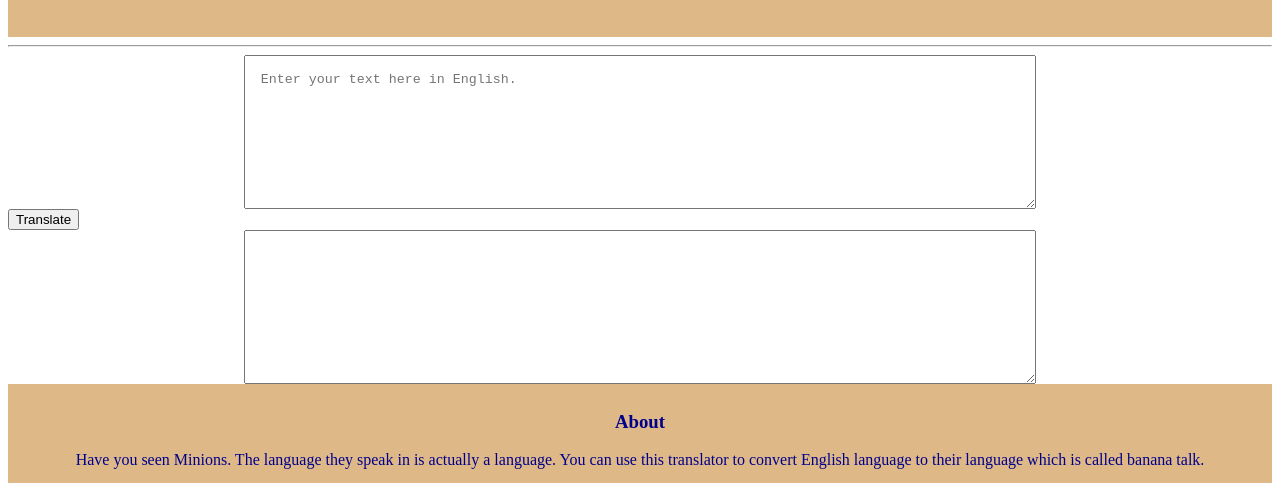
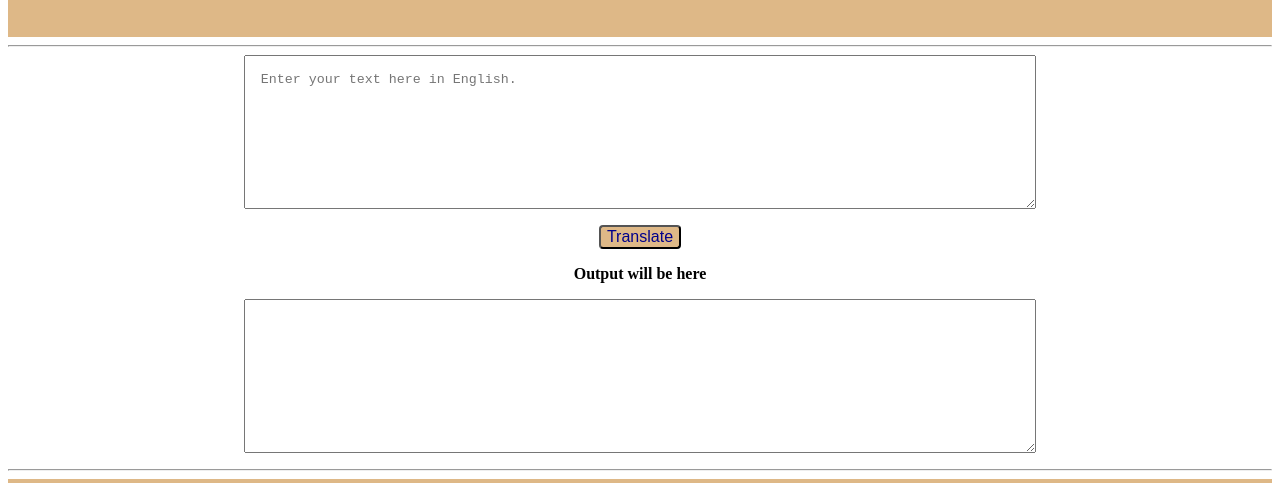
Before and after one commit to SahilDhar98/Banana_talk, a plain HTML site: page index.html in a window 1280 px wide. Shown: the part 102-585 px from the top of the page. Drawn offline with Linux system fonts and the light colour scheme.

Commit message:
styling done

```diff
--- a/STYLE.CSS
+++ b/STYLE.CSS
@@ -27,3 +27,22 @@
 
 
  }
+
+ .text {
+     text-align: center;
+     padding: 1rem;
+     font-weight: bold;
+
+
+ }
+
+ .button{
+     text-align: center;
+     display: block;
+     font-size: 16px;
+     text-decoration: none;
+     background-color: burlywood;
+    color: darkblue;
+    border-radius: 4px;
+    right: 50%;
+     }
--- a/app.js
+++ b/app.js
@@ -1,7 +1,13 @@
 var btntranslate = document.querySelector("#btn-translate");
 var txtinput = document.querySelector("#txt-input");
+var outputtxt = document.querySelector("#txt-output")
 
-console.log(txtinput);
+var serverURL = "https://api.funtranslations.com/translate/pirate.json"
+
+function urlcreator(input){
+    return serverURL + "?" + "text=" + input
+}
+
 
 
 btntranslate.addEventListener("click" , function clickeventhandler(){
--- a/index.html
+++ b/index.html
@@ -17,6 +17,7 @@
             width: 60%;
             height: 15vh;
             padding: 1rem;
+            padding-bottom: 2rem;
             padding-block: 1rem;
             margin: auto;
         }
@@ -36,16 +37,29 @@
     <hr>
     <textarea id="txt-input" placeholder="Enter your text here in English."></textarea>
 
-    <button id="btn-translate">Translate</button>
+    <p>
 
+
+    </p>
+
+    <button id="btn-translate" class="button">Translate</button>
+    <div class="text">
+        Output will be here
+    </div>
     <textarea id="txt-output" ></textarea>
+    <p>
 
+
+
+    </p>
+
+    <hr>
     <footer class="footer">
         <h3>About</h3>
         <p>Have you seen Minions. The language they speak in is actually a language.
             You can use this translator to convert English language to their language which is called banana talk.
         </p>
-        <h2>Sahil Dhar</h2>
+        <h2>Contact Me:</h2>
         <ul class="list-inline non-bullet">
             <li class="list-item-inline" >
                 <a class="link" href="https://github.com/SahilDhar98">Github</a>
```
